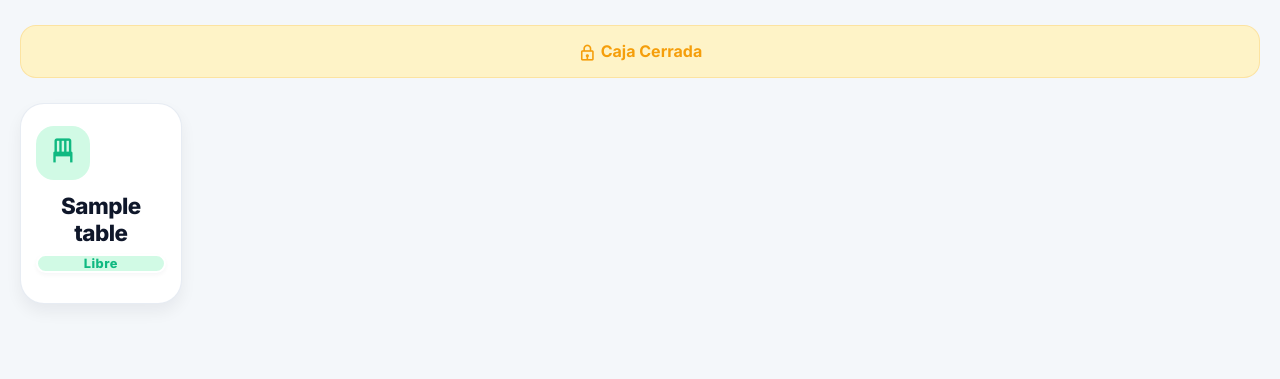
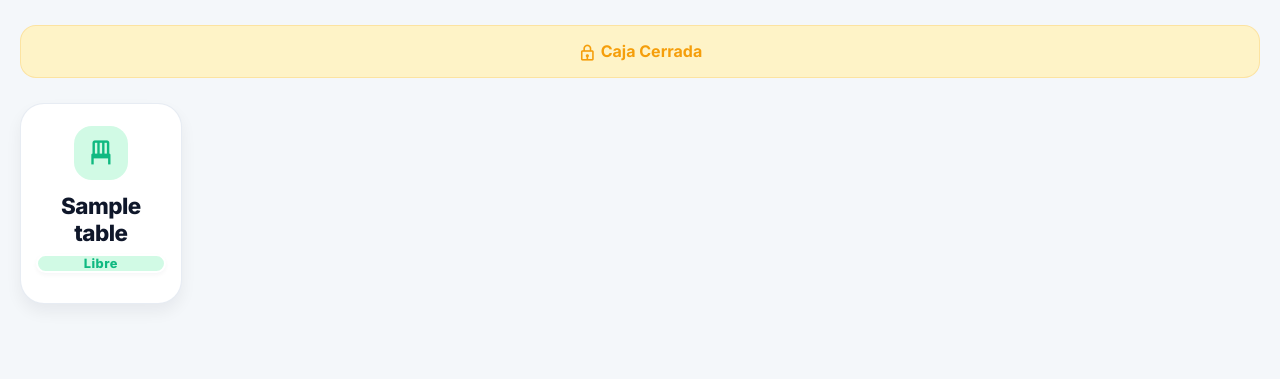
Before and after one commit to adohuken/RestoCloud, a PHP site: page /mesas.php in a window 1280 px wide. Shown: the part 71-450 px from the top of the page. Run offline with PHP 8.4, Linux system fonts and the light colour scheme; the visitor is signed in with stand-in values (Sample User, id 1); data comes from the database, SQL or seed files in the repository; tables that the repository leaves empty or names only in its code hold one stand-in row (values such as "Sample post"); some libraries are stand-ins or nearby versions.

Commit message:
fix: center table icon horizontally

```diff
--- a/assets/css/mobile_mesero.css
+++ b/assets/css/mobile_mesero.css
@@ -193,14 +193,16 @@ body {
     align-items: center;
     justify-content: center;
     font-size: 1.8rem;
-    margin-bottom: 12px;
+    margin: 0 auto 12px auto; /* Centrado horizontal en contenedores de bloque */
     background: var(--app-bg);
     color: var(--app-text-sec);
     transition: all 0.3s;
 }
 
 .table-icon-wrapper i {
-    transform: translateY(-2px); /* Pequeño ajuste para la fuente BoxIcons */
+    position: relative;
+    top: 0;
+    display: inline-block;
 }
 
 .table-card.free .table-icon-wrapper {
```
